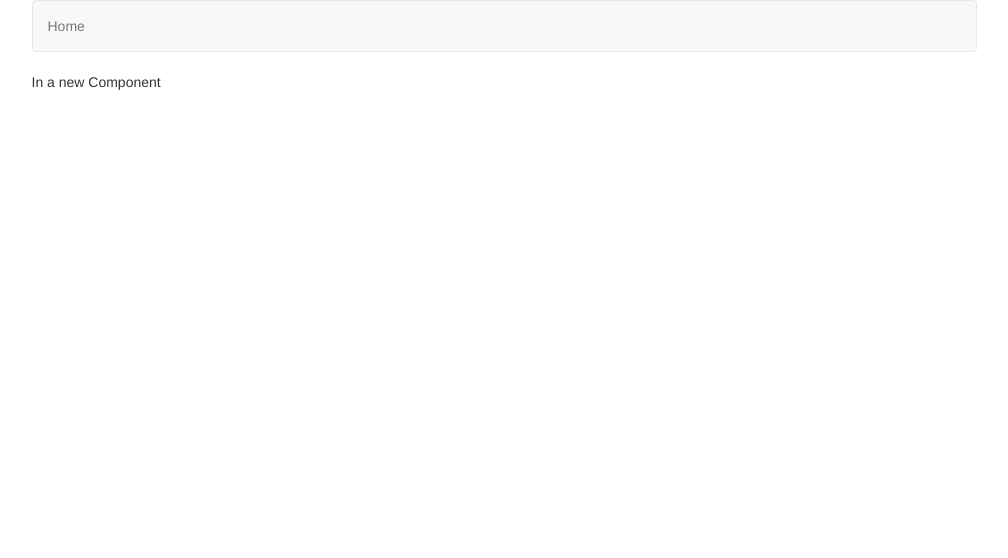
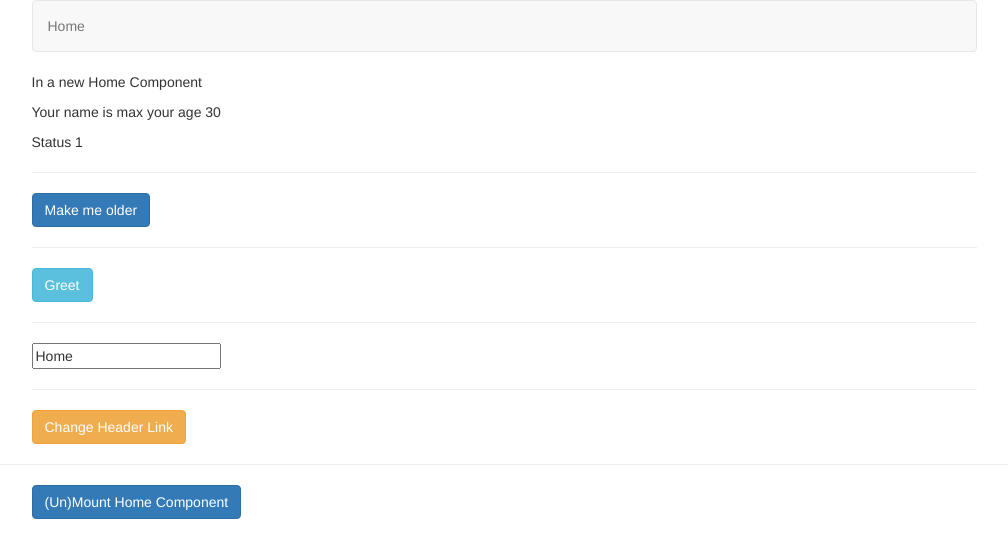
Before and after one commit to gem007bd/reactjs-basics, a React app: page / in a window 1280 px wide. Shown: the whole page, without its empty margins (136-1144 px from the left). Built offline with nearby package versions, Linux system fonts and the light colour scheme.

Commit message:
before route set

```diff
--- a/src/app/components/Header.js
+++ b/src/app/components/Header.js
@@ -1,15 +1,27 @@
 import React from "react";
 
-export class Header extends React.Component{
-  render(){
+// export class Header extends React.Component{
+//   render(){
+//     return(
+//       <nav className="navbar navbar-default">
+//         <div className="navbar-header">
+//             <ul className="nav navbar-nav">
+//               <li><a href="#">Home</a></li>
+//             </ul>
+//         </div>
+//       </nav>
+//     );
+//   }
+// }
+
+export const Header = (props) => {
     return(
       <nav className="navbar navbar-default">
         <div className="navbar-header">
             <ul className="nav navbar-nav">
-              <li><a href="#">Home</a></li>
+              <li><a href="#">{props.homeLink}</a></li>
             </ul>
         </div>
       </nav>
     );
-  }
-}
+};
--- a/src/app/components/Home.js
+++ b/src/app/components/Home.js
@@ -1,10 +1,73 @@
 import React from "react";
 
 export class Home extends React.Component{
+  constructor(props){
+    super();
+    this.state = {
+      age: props.initialAge,
+      status: 0,
+      homeLink: props.initialLinkName
+    };
+    setTimeout(()=> {
+      this.setState({
+        status: 1
+      });
+    }, 3000);
+    console.log("constructor");
+  }
+
+  componentWillMount(){
+    console.log("Component will mount!");
+  }
+  componentDidMount(){
+    console.log("Component did mount!");
+  }
+  componentWillReceiveProps(nextProps){
+    console.log("Component will receive props" , nextProps);
+  }
+  shouldComponentUpdate(nextProps, nextState){
+    console.log("Should component udpate" , nextProps , nextState);
+        return true;
+  }
+  ComponentWillUpdate(nextProps, nextState){
+    console.log("Component will udpate" , nextProps , nextState);
+  }
+  componentDidUpdate(prevProps, prevState){
+    console.log("Component did update" , prevProps , prevState);
+
+  }
+  componentWiiUnmount(){
+    console.log("Component will unmount");
+  }
+  onMakeOlder(){
+    this.setState({
+      age: this.state.age +3
+    });
+  }
+  onChangeLink(){
+    this.props.changeLink(this.state.homeLink)
+  }
+  onHandelChange(event){
+    this.setState({
+      homeLink: event.target.value
+    });
+
+  }
   render(){
     return(
       <div>
-          <p>In a new Component</p>
+          <p>In a new Home Component</p>
+          <p>Your name is {this.props.name} your age {this.state.age}</p>
+          <p>Status {this.state.status}</p>
+          <hr/>
+          <button onClick={() => this.onMakeOlder()} className="btn btn-primary">Make me older</button>
+          <hr/>
+          <button onClick={this.props.greet} className="btn btn-info">Greet</button>
+          <hr/>
+          <input type="text" value={this.state.homeLink}
+            onChange={(event) => this.onHandelChange(event)}/>
+          <hr/>
+          <button onClick={this.onChangeLink.bind(this)} className="btn btn-warning">Change Header Link</button>
       </div>
     );
   }
--- a/src/app/index.js
+++ b/src/app/index.js
@@ -4,17 +4,56 @@ import { Header } from "./components/Header";
 import { Home } from "./components/Home";
 
 class App extends React.Component {
+  constructor(){
+    super();
+    this.state = {
+      homeLink: "Home",
+      homeMounted: true
+    };
+  }
+  onGreet(){
+    alert("this is from Greet method");
+  }
+  onChangeLinkName(newName){
+    this.setState({
+      homeLink: newName
+    });
+  }
+
+  onChangeHomeMounted(){
+    this.setState({
+      homeMounted: !this.state.homeMounted
+    });
+  }
   render(){
+    let homeComp = "";
+    if(this.state.homeMounted){
+      homeComp = (
+        <Home
+          name={"max"}
+          initialAge={30}
+          greet={this.onGreet}
+          changeLink={this.onChangeLinkName.bind(this)}
+          initialLinkName={this.state.homeLink}
+        />
+      );
+    }
     return(
       <div className="container">
         <div className="row">
           <div className="col-xs-10 col-xs-offset-1">
-            <Header/>
+            <Header homeLink={this.state.homeLink}/>
           </div>
         </div>
         <div className="row">
           <div className="col-xs-10 col-xs-offset-1">
-            <Home/>
+              {homeComp}
+          </div>
+        </div>
+        <hr/>
+        <div className="row">
+          <div className="col-xs-10 col-xs-offset-1">
+              <button onClick={this.onChangeHomeMounted.bind(this)} className="btn btn-primary">(Un)Mount Home Component</button>
           </div>
         </div>
       </div>
```
Also changed, not shown: dist/index.html, 1 other file.
